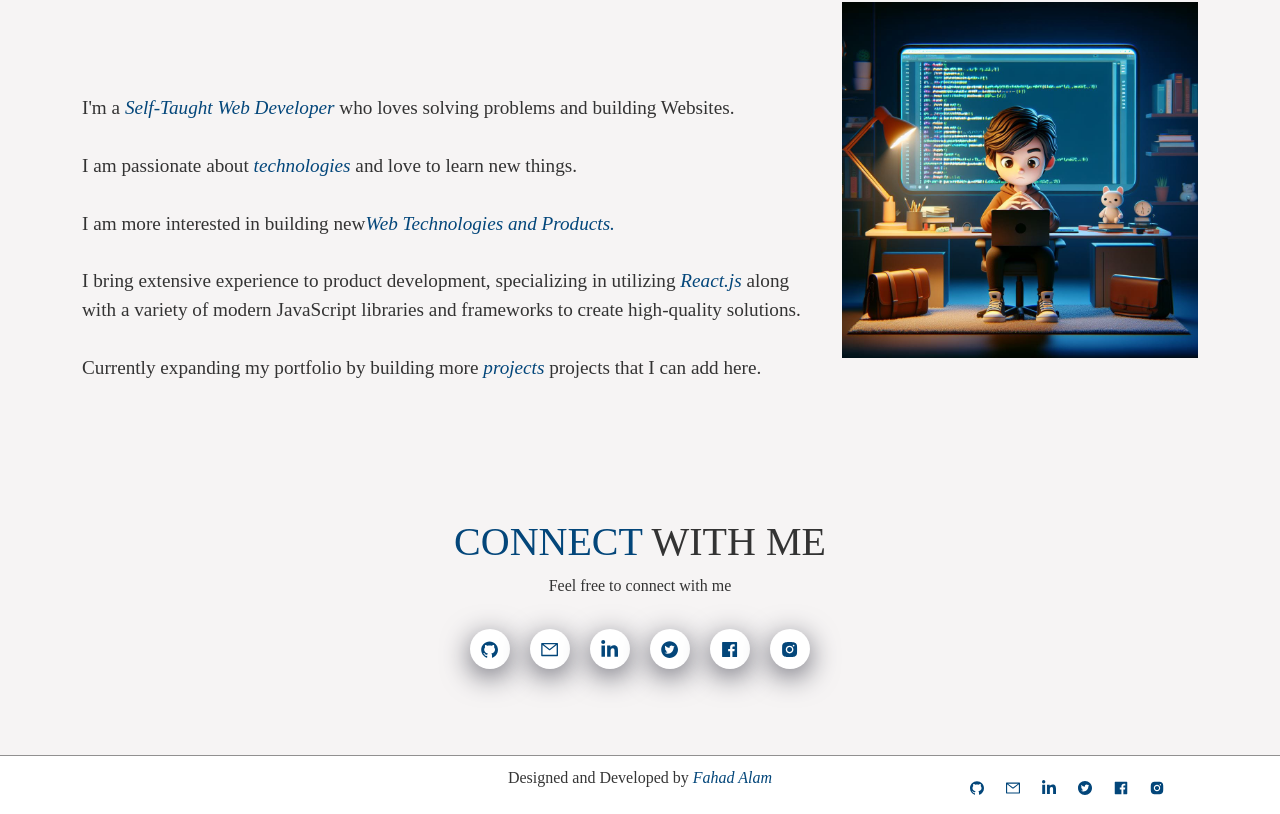
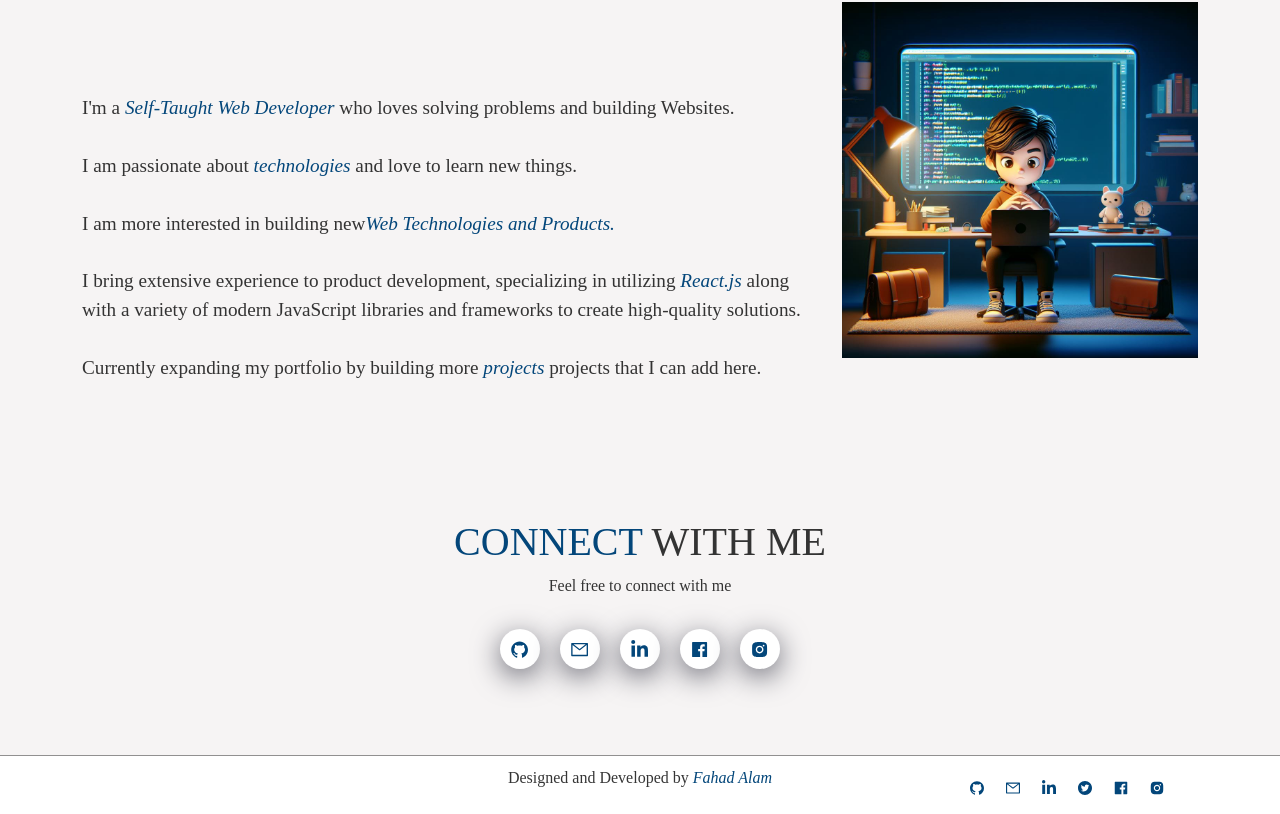
Before and after one commit to Fahad12405/Zenith-e-Folio, a React (Create React App) app: page / in a window 1280 px wide. Shown: the part 931-1745 px from the top of the page. Built offline with nearby package versions, Linux system fonts and the light colour scheme.

Commit message:
Update Home2.js

```diff
--- a/src/components/Home/Home2.js
+++ b/src/components/Home/Home2.js
@@ -5,7 +5,7 @@
 import {
   AiFillGithub,
   AiFillFacebook,
-  AiFillTwitterCircle,
+
 
   AiFillInstagram,
   AiOutlineMail,
@@ -97,18 +97,8 @@
                   <FaLinkedinIn />
                 </a>
               </li>
-              <li className="social-icons">
-              <a
 
-                className="icon-colour home-social-icons"
-                href="https://twitter.com/FahadAlam12405"
-                target="_blank"
-                rel=" noreferrer"
-                aria-label="Twitter"
-              >
-                <AiFillTwitterCircle />
-              </a>
-            </li>
+
             <li className="social-icons">
               <a
 
```
